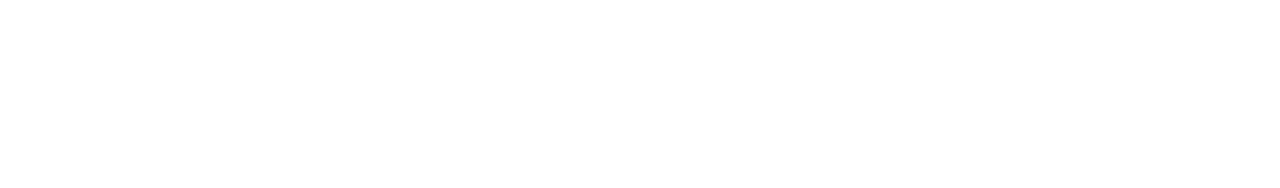
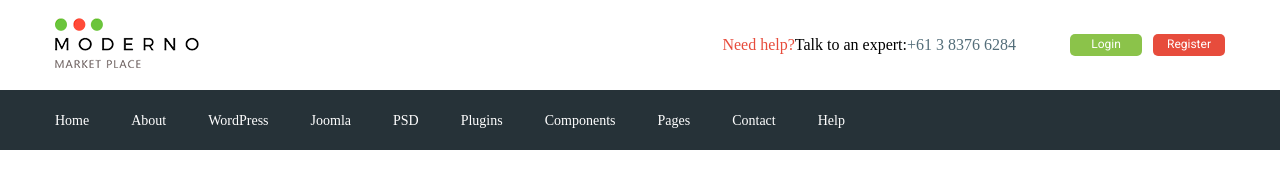
Before and after one commit to trickyscars/moderno, a website: page app/index.html in a window 1280 px wide. Drawn offline with nearby package versions, Linux system fonts and the light colour scheme; files that its build step writes are made by us from their sources.

Commit message:
added header

```diff
--- a/app/index.html
+++ b/app/index.html
@@ -6,11 +6,76 @@
     <meta name="viewport" content="width=device-width, initial-scale=1.0">
     <meta http-equiv="X-UA-Compatible" content="ie=edge">
     <title>Document</title>
+    <link href="https://fonts.googleapis.com/css?family=Roboto:400,500,700&display=swap" rel="stylesheet">
     <link rel="stylesheet" href="css/libs.min.css">
     <link rel="stylesheet" href="css/style.min.css">
 </head>
 
 <body>
+    <header class="header">
+        <div class="header__top">
+            <div class="container">
+                <div class="header__top-inner">
+                    <div class="header__logo">
+                        <a href="#">
+                            <img src="images/logo.png" alt="">
+                        </a>
+                    </div>
+                    <div class="header__text">
+                        <a href="#"> <span>Need help?</span></a>Talk to an expert:<a class="header__phone" href="tel:61383766284">+61 3 8376 6284</a>
+
+                    </div>
+                    <div class="header__box">
+                        <a class="basket" href="#"></a>
+                        <a class="header__btn header__btn-login" href="">Login</a>
+                        <a class="header__btn header__btn-register" href="">Register</a>
+                    </div>
+                </div>
+            </div>
+        </div>
+        <div class="header__menu">
+            <div class="container">
+                <nav class="menu">
+                    <ul class="menu__list">
+                        <li>
+                            <a href="#">Home</a>
+                        </li>
+                        <li>
+                            <a href="#">About</a>
+                        </li>
+                        <li>
+                            <a href="#">WordPress</a>
+                        </li>
+                        <li>
+                            <a href="#">Joomla</a>
+                        </li>
+                        <li>
+                            <a href="#">PSD</a>
+                        </li>
+                        <li>
+                            <a href="#">Plugins</a>
+                        </li>
+                        <li>
+                            <a href="#">Components</a>
+                        </li>
+                        <li>
+                            <a href="#">Pages</a>
+                        </li>
+                        <li>
+                            <a href="#">Contact</a>
+                        </li>
+                        <li>
+                            <a href="#">Help</a>
+                        </li>
+                    </ul>
+                </nav>
+            </div>
+        </div>
+
+    </header>
+
+
+
 
     <script src="https://ajax.googleapis.com/ajax/libs/jquery/3.4.1/jquery.min.js"></script>
     <script src="js/libs.min.js"></script>
--- /dev/null
+++ b/app/scss/_global.scss
@@ -0,0 +1,36 @@
+html {
+    box-sizing: border-box;
+}
+
+*,
+*::before,
+*::after {
+    box-sizing: inherit;
+}
+
+a {
+    display: inline-block;
+    text-decoration: none;
+    color: $color-text;
+}
+
+ul,
+li {
+    margin: 0;
+    padding: 0;
+    list-style: none;
+}
+
+.body {
+    font-size: 15px;
+    line-height: 24px;
+    color: $color-text;
+    font-family: 'Roboto', sans-serif;
+    font-weight: 400;
+}
+
+.container {
+    max-width: 1200px;
+    margin: 0 auto;
+    padding: 0 15px;
+}
--- /dev/null
+++ b/app/scss/_vars.scss
@@ -0,0 +1,4 @@
+$color-text:#546e7a;
+$red:#e74c3c;
+$green:#8bc34a;
+$bg:#263238;
--- a/app/scss/style.scss
+++ b/app/scss/style.scss
@@ -0,0 +1,59 @@
+@import "vars";
+@import "global";
+.header__top-inner {
+    display: flex;
+    justify-content: space-between;
+    height: 90px;
+    align-items: center;
+}
+
+.header__text {
+    margin-left: auto;
+    margin-right: 50px;
+    span {
+        color: $red;
+    }
+}
+
+.header__btn {
+    padding: 4px;
+    width: 72px;
+    border-radius: 5px;
+    color: #fff;
+    text-align: center;
+    font-size: 12px;
+    font-weight: 400;
+    font-family: "Roboto", sans-serif;
+}
+
+.header__btn-login {
+    background-color: $green;
+}
+
+.header__btn-register {
+    background-color: $red;
+    margin-left: 7px;
+}
+
+.header__menu {
+    background-color: $bg;
+}
+
+.menu {
+    display: flex;
+    align-items: center;
+    height: 60px;
+}
+
+.menu__list {
+    li {
+        display: inline-block;
+        &+li {
+            margin-left: 38px;
+        }
+    }
+    a {
+        color: #fff;
+        font-size: 14px;
+    }
+}
--- a/gulpfile.js
+++ b/gulpfile.js
@@ -9,7 +9,7 @@ let gulp = require('gulp'),
 
 
 gulp.task('sass', function() {
-    return gulp.src('app/scss/style.scss')
+    return gulp.src('app/scss/**/*.scss')
         .pipe(sass({ outputStyle: 'compressed' }))
         .pipe(rename({ suffix: '.min' }))
         .pipe(autoprefixer({
@@ -61,7 +61,7 @@ gulp.task('browser-sync', function() {
 });
 
 gulp.task('watch', function() {
-    gulp.watch('app/scss/style.scss', gulp.parallel('sass'))
+    gulp.watch('app/scss/**/*.scss', gulp.parallel('sass'))
     gulp.watch('app/*.html', gulp.parallel('html'))
     gulp.watch('app/js/*.js', gulp.parallel('js'));
 });
```
Also changed, not shown: app/fonts/Roboto-Regular.woff (added), app/fonts/Roboto-Regular.woff2 (added), app/images/logo.png (added), app/scss/_fonts.scss (added).
